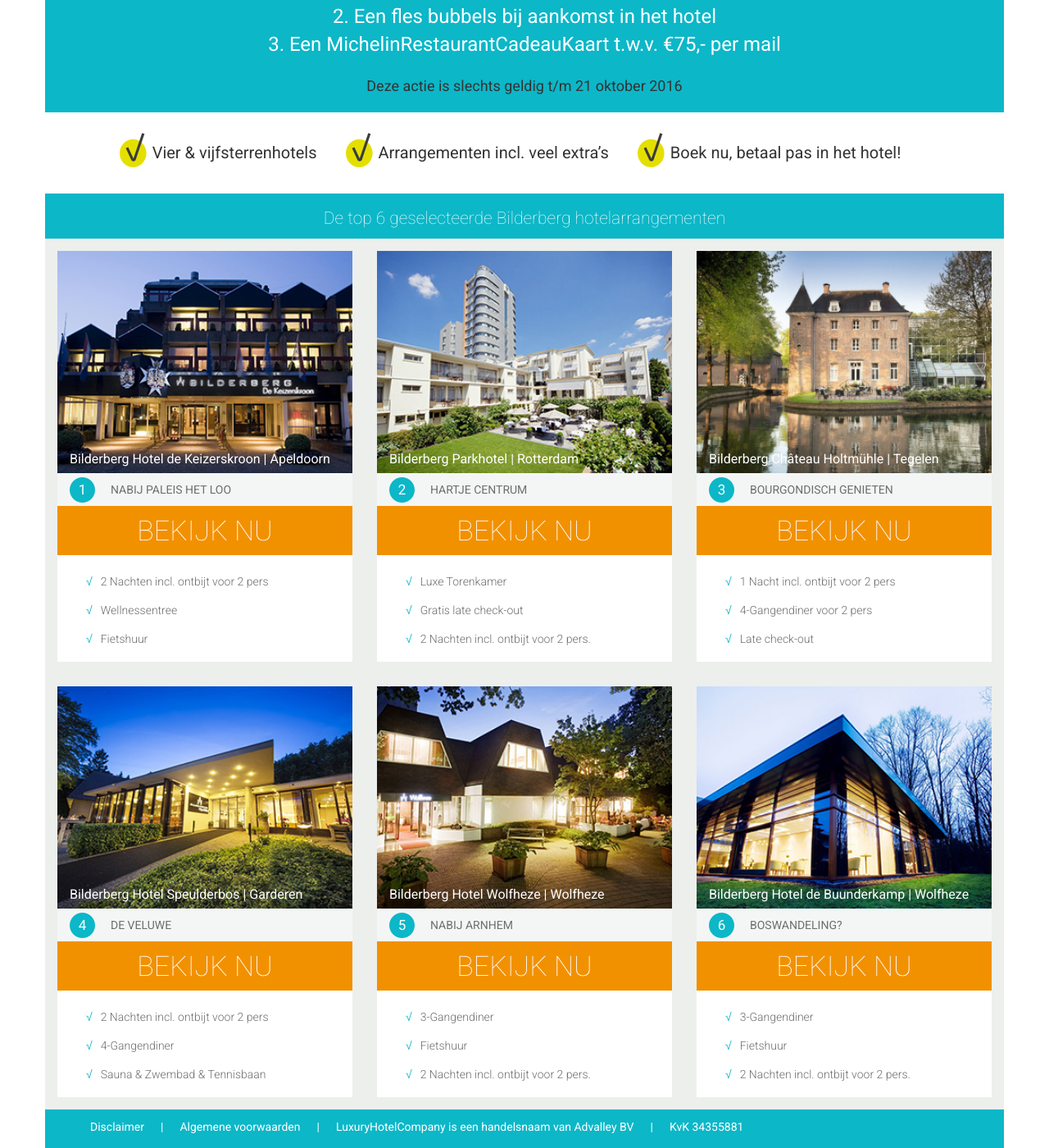
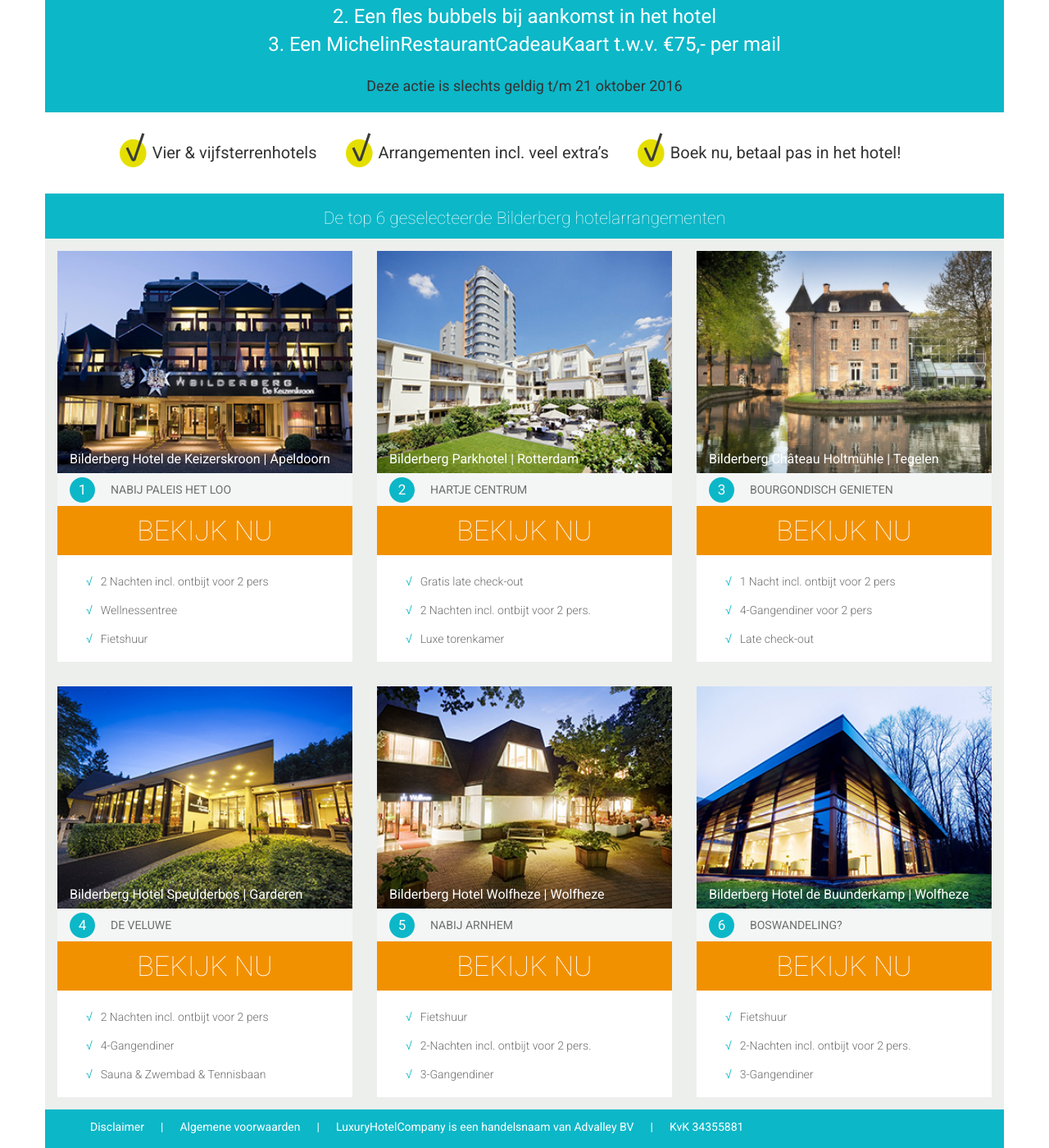
Before and after one commit to Albert91/bilderberg, a Jekyll site: the page built from index.html, in a window 1280 px wide and 1400 px high, scrolled down 311 px. Shown: the whole window at 82% size. Built offline with Jekyll 4.4.1, drawn with Linux system fonts in a browser that asks for light colours.

```diff
--- a/_data/hotels.yml
+++ b/_data/hotels.yml
@@ -14,9 +14,9 @@
   image: "/forestryio/images/ParkhotelTP-1.jpg"
   link: http://www.luxuryhotelcompany.com/HotelDetail.aspx?hotelId=453&country=1&la=2&autoLogin=true&actie=
   points:
-  - Luxe Torenkamer
   - Gratis late check-out
   - 2 Nachten incl. ontbijt voor 2 pers.
+  - Luxe torenkamer
 - title: Bilderberg Château Holtmühle
   location: Tegelen
   tagline: BOURGONDISCH GENIETEN
@@ -41,15 +41,15 @@
   image: "/forestryio/images/WolfhezeTP.jpg"
   link: http://www.luxuryhotelcompany.com/HotelDetail.aspx?hotelId=490&country=1&la=2&autoLogin=true&actie=
   points:
+  - Fietshuur
+  - 2-Nachten incl. ontbijt voor 2 pers.
   - 3-Gangendiner
-  - Fietshuur
-  - 2 Nachten incl. ontbijt voor 2 pers.
 - title: Bilderberg Hotel de Buunderkamp
   location: Wolfheze
   tagline: BOSWANDELING?
   image: "/forestryio/images/BuunderkampTP.jpg"
   link: http://www.luxuryhotelcompany.com/HotelDetail.aspx?hotelId=430&country=1&la=2&autoLogin=true&actie=
   points:
+  - Fietshuur
+  - 2-Nachten incl. ontbijt voor 2 pers.
   - 3-Gangendiner
-  - Fietshuur
-  - 2 Nachten incl. ontbijt voor 2 pers.
```
